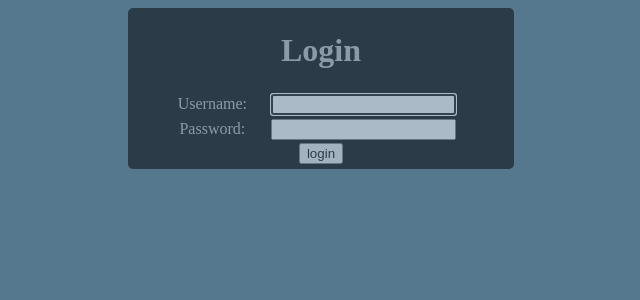
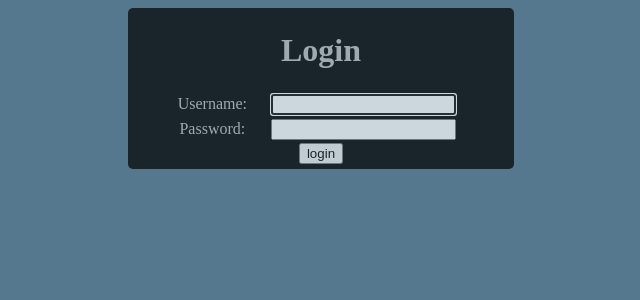
Before and after one commit to CSE442-Project/CSE-442-Project, a Django app: page /auth/login/ in a window 1280 px wide. Shown: the top 300 px of the page, without its empty margins (319-959 px from the left). Run offline with Django 3.2, Linux system fonts and the light colour scheme.

Commit message:
login view style tweak

```diff
--- a/logic/static/registration/css/style.css
+++ b/logic/static/registration/css/style.css
@@ -24,7 +24,7 @@ table{
   width: 90%;
   text-align: center;
   vertical-align: middle;
-  opacity: .5;
+  opacity: .7;
   border-radius: 5px;
   background: black;
   padding: 3px;
```
